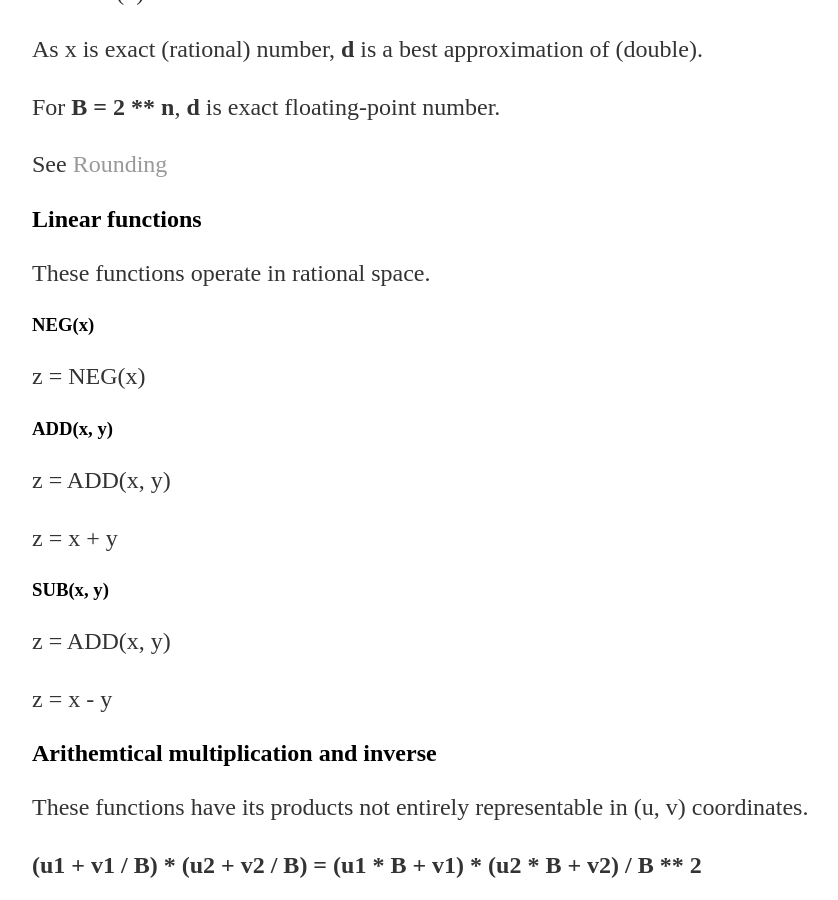
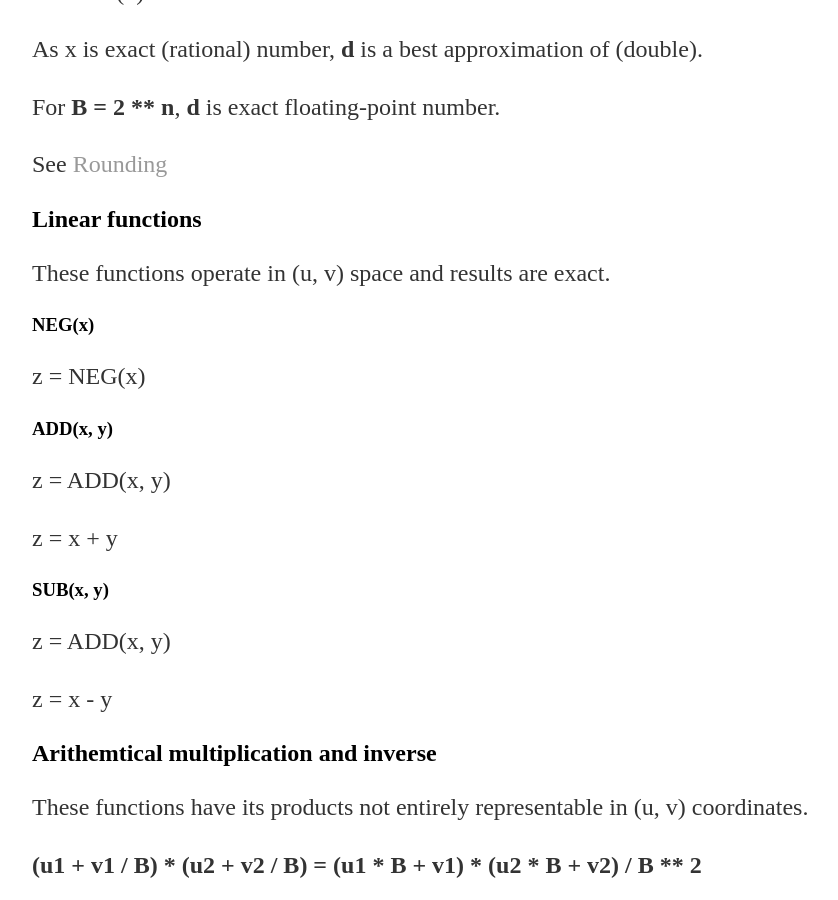
Before and after one commit to 2t363a/beta, a Jekyll site: the page built from docs/_posts/2018-09-02-na.md, in a window 1280 px wide and 900 px high, scrolled down 1148 px. Shown: the whole window, without its empty margins (160-998 px from the left). Built offline with Jekyll 4.4.1, drawn with Linux system fonts in a browser that asks for light colours; our own code applies the rules of GitHub Pages for plain Markdown files.

Commit message:
[!] fixed

```diff
--- a/docs/_posts/2018-09-02-na.md
+++ b/docs/_posts/2018-09-02-na.md
@@ -44,7 +44,7 @@ For **B = 2 ** n**, **d** is exact floating-point number.
 
 See [Rounding](/beta/_docs/posts/2018/09/01/rounding)
 ## Linear functions
-These functions operate in rational space.
+These functions operate in (u, v) space and results are exact.
 
 ### NEG(x)
 z = NEG(x)
```
